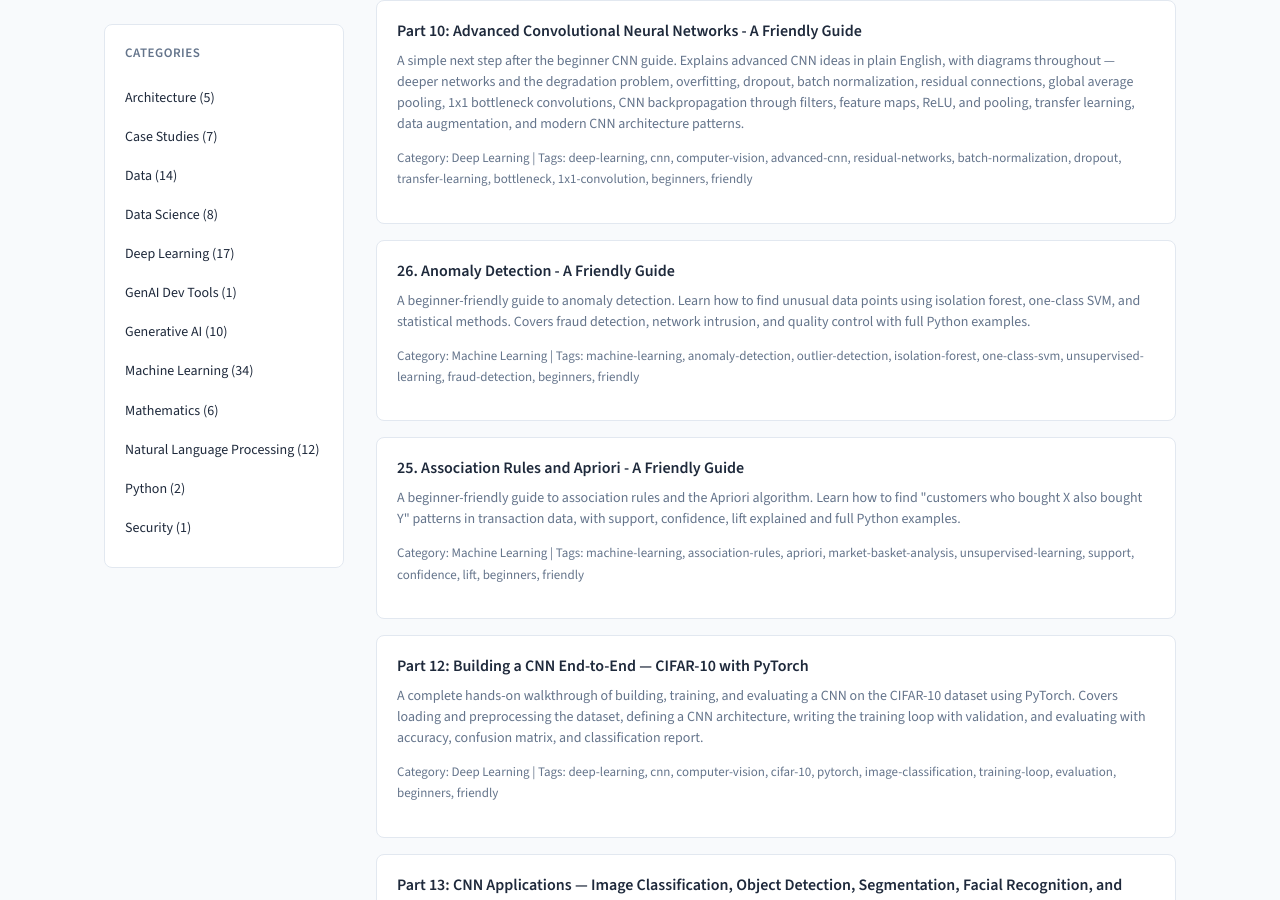
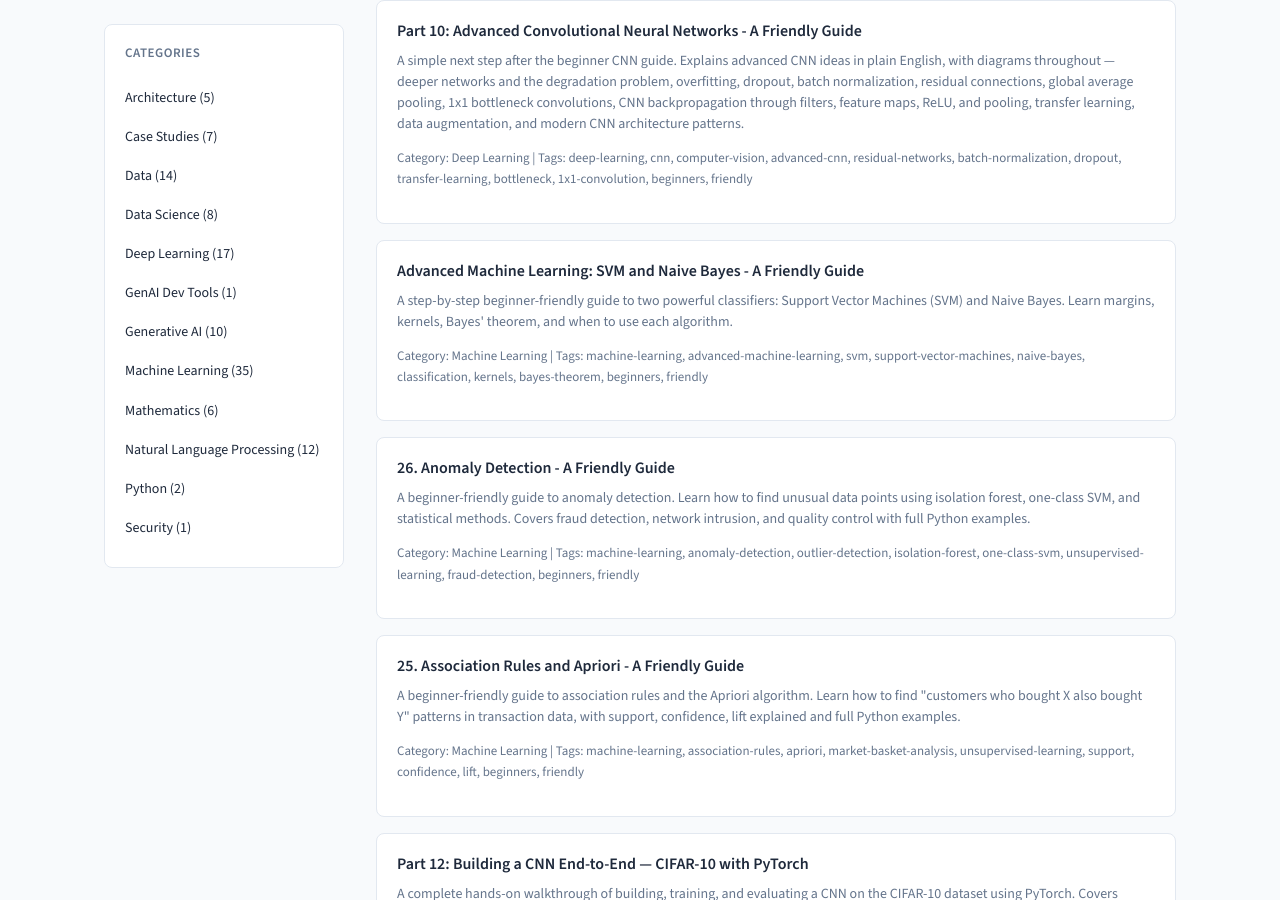
Before and after one commit to rilov/handbook, a Jekyll site: the page built from index.md, in a window 1280 px wide and 900 px high, scrolled down 566 px. Built offline with Jekyll 4.4.1, drawn with Linux system fonts in a browser that asks for light colours; some of the changed lines change nothing that is shown.

Commit message:
Add Advanced Machine Learning SVM and Naive Bayes topic and update ML category index

````diff
--- /dev/null
+++ b/_topics/Advanced Machine Learning - SVM and Naive Bayes - A Friendly Guide.md
@@ -0,0 +1,367 @@
+---
+title: "Advanced Machine Learning: SVM and Naive Bayes - A Friendly Guide"
+category: Machine Learning
+order: 35
+tags:
+  - machine-learning
+  - advanced-machine-learning
+  - svm
+  - support-vector-machines
+  - naive-bayes
+  - classification
+  - kernels
+  - bayes-theorem
+  - beginners
+  - friendly
+summary: "A step-by-step beginner-friendly guide to two powerful classifiers: Support Vector Machines (SVM) and Naive Bayes. Learn margins, kernels, Bayes' theorem, and when to use each algorithm."
+---
+
+# Advanced Machine Learning: SVM and Naive Bayes
+
+This guide covers two classic machine learning algorithms used for classification:
+
+- **Support Vector Machine (SVM)** — finds the best boundary between classes.
+- **Naive Bayes** — classifies using probability and Bayes' theorem.
+
+Both are simple to explain, powerful in practice, and still used in real applications today.
+
+---
+
+## 1. What is a margin classifier?
+
+Imagine you have two groups of emails on a graph:
+
+- **Not spam** emails: few suspicious words, few links
+- **Spam** emails: many suspicious words, many links
+
+You can draw a line that separates them. But many lines can work.
+
+```text
+Line A: very close to the spam emails
+Line B: right in the middle of the gap           ← best choice
+Line C: very close to the normal emails
+```
+
+**Line B** is best because it leaves the largest empty space on both sides. This empty space is called the **margin**.
+
+A classifier that tries to maximise the margin is called a **margin classifier**.
+
+> **Memory trick:** Think of the margin as a safety zone. A wider safety zone means fewer mistakes when new data arrives.
+
+---
+
+## 2. Support Vector Machines (SVM)
+
+SVM is a margin classifier. It finds the boundary that has the biggest possible gap between the two classes.
+
+### 2.1 Support vectors — the important points
+
+Most training points do not affect the boundary. Only the points closest to the boundary matter. These special points are called **support vectors**.
+
+```text
+Normal:  ●  ●  [●]  |  [■]  ■  ■  : Spam
+                    ↑    ↑
+              support vectors
+```
+
+If you remove the other points and keep only the support vectors, the boundary stays the same.
+
+> **Memory trick:** Support vectors are like the fence posts that hold the boundary line in place.
+
+### 2.2 Soft margin — real life is messy
+
+Real data is rarely perfectly separable. Some spam emails look normal, and some normal emails look spammy.
+
+SVM handles this with a **soft margin**. The parameter `C` controls how strict the model is:
+
+| C value | What happens |
+|---|---|
+| **Large C** | Tries hard to classify every training point correctly. Can overfit. |
+| **Small C** | Allows some mistakes. Usually generalises better. |
+
+```python
+from sklearn.svm import SVC
+
+strict = SVC(C=100)      # large C, tight margin
+relaxed = SVC(C=0.1)     # small C, wide margin
+```
+
+> **Memory trick:** C is the cost of being wrong. A high C means mistakes are expensive, so the model becomes strict.
+
+### 2.3 The kernel trick — when a straight line is not enough
+
+Some data cannot be separated by a straight line. For example, imagine one class surrounded by another class in a circle.
+
+```text
+       ●  ●  ●
+    ●           ●
+  ●    ■  ■  ■    ●
+  ●   ■  ■  ■  ■  ●
+    ●           ●
+       ●  ●  ●
+```
+
+No straight line separates the circles from the squares. But if we move the data into a higher-dimensional space, it becomes separable.
+
+A **kernel** does this transformation without actually moving the data. It only changes the way distances are measured. This is called the **kernel trick**.
+
+Common kernels:
+
+| Kernel | Use case |
+|---|---|
+| **Linear** | Data can be separated by a straight line. Fast. |
+| **Polynomial** | Data needs a curved boundary. |
+| **RBF (Radial Basis Function)** | Complex boundaries. Most common non-linear choice. |
+
+```python
+from sklearn.svm import SVC
+
+linear = SVC(kernel='linear')       # straight boundary
+rbf = SVC(kernel='rbf')             # flexible boundary
+poly = SVC(kernel='poly', degree=3)   # curved boundary
+```
+
+### 2.4 SVM demonstration in Python
+
+```python
+from sklearn.svm import SVC
+from sklearn.model_selection import train_test_split
+from sklearn.datasets import load_iris
+from sklearn.metrics import accuracy_score
+
+# Load data
+iris = load_iris()
+X = iris.data
+y = iris.target
+
+# Split into train and test
+X_train, X_test, y_train, y_test = train_test_split(
+    X, y, test_size=0.2, random_state=42
+)
+
+# Train an SVM with RBF kernel
+model = SVC(kernel='rbf', C=1.0)
+model.fit(X_train, y_train)
+
+# Predict and evaluate
+predictions = model.predict(X_test)
+print("Accuracy:", accuracy_score(y_test, predictions))
+```
+
+### 2.5 When to use SVM
+
+- Small to medium datasets
+- When the number of features is large
+- When you need a clear decision boundary
+- When you want control over overfitting through `C` and the kernel
+
+SVMs are slower on very large datasets. For millions of rows, algorithms like Random Forest or Gradient Boosting are usually better.
+
+---
+
+## 3. Naive Bayes
+
+Naive Bayes classifies by asking:
+
+> Given the evidence I see, which class is most likely?
+
+### 3.1 The intuition
+
+You receive an email:
+
+```text
+"Congratulations! You won a free iPhone."
+```
+
+From past experience, you know:
+
+- The word "free" appears in 80% of spam but only 5% of normal emails.
+- The word "won" appears in 60% of spam but only 2% of normal emails.
+- The word "Congratulations" appears in 55% of spam but 10% of normal emails.
+
+Naive Bayes combines these clues to estimate the probability that the email is spam.
+
+> **Memory trick:** Naive Bayes is like a detective who weighs each clue and reaches a verdict.
+
+### 3.2 Bayes' theorem
+
+Bayes' theorem tells us how to update a belief when we see new evidence.
+
+```text
+P(class | evidence) = P(evidence | class) × P(class)
+                    ─────────────────────────────────
+                              P(evidence)
+```
+
+Read it as:
+
+> The probability of a class given the evidence depends on how likely the evidence is for that class, how common the class is overall, and how common the evidence is overall.
+
+For spam detection:
+
+```text
+P(spam | words) = P(words | spam) × P(spam)
+                  ───────────────────────────
+                        P(words)
+```
+
+### 3.3 The "naive" assumption
+
+The word **naive** means the model assumes each feature is independent of the others. In spam detection, it assumes the word "free" does not affect the word "won".
+
+This assumption is usually wrong in real life. Words often appear together. But the model still works well because it only needs to pick the most likely class, not calculate exact probabilities.
+
+> **Memory trick:** Naive Bayes pretends each clue is independent. It is a simple lie that makes the math easy and often gives the right answer.
+
+### 3.4 Types of Naive Bayes
+
+Different types exist for different kinds of data.
+
+| Type | Best for | Example |
+|---|---|---|
+| **Multinomial** | Count data, especially text | Word counts in emails |
+| **Bernoulli** | Binary features | Word present or absent in email |
+| **Gaussian** | Continuous numerical features | Height, weight, temperature |
+
+```python
+from sklearn.naive_bayes import MultinomialNB, BernoulliNB, GaussianNB
+
+multinomial = MultinomialNB()   # word counts
+bernoulli = BernoulliNB()       # word present / absent
+gaussian = GaussianNB()         # continuous numbers
+```
+
+### 3.5 Numerical stability and log-space
+
+When you multiply many small probabilities, computers can round them to zero. To avoid this, Naive Bayes works in **log space**.
+
+Instead of multiplying probabilities:
+
+```text
+P(words | spam) = P(word1 | spam) × P(word2 | spam) × ...
+```
+
+It adds their logarithms:
+
+```text
+log P(words | spam) = log P(word1 | spam) + log P(word2 | spam) + ...
+```
+
+Adding small numbers is safer than multiplying tiny numbers. The class with the highest log score still wins.
+
+> **Memory trick:** Logs turn multiplication into addition. It is the same answer, but the computer does not lose precision.
+
+### 3.6 Choosing the right Naive Bayes model
+
+| Data type | Choose |
+|---|---|
+| Text word counts | Multinomial Naive Bayes |
+| Binary features | Bernoulli Naive Bayes |
+| Continuous numbers | Gaussian Naive Bayes |
+| Mixed data | Try Gaussian or preprocess first |
+
+### 3.7 Advantages and disadvantages
+
+**Advantages:**
+
+- Very fast to train and predict
+- Works well with many features, especially text
+- Needs little training data to start
+- Easy to understand and explain
+
+**Disadvantages:**
+
+- The independence assumption is rarely true
+- Can give overconfident probabilities
+- Struggles with features that are highly correlated
+
+### 3.8 Naive Bayes demonstration in Python
+
+```python
+from sklearn.naive_bayes import MultinomialNB
+from sklearn.feature_extraction.text import CountVectorizer
+from sklearn.model_selection import train_test_split
+from sklearn.metrics import accuracy_score
+
+emails = [
+    "Win a free prize now",      # spam
+    "Free offer for you",         # spam
+    "Meeting tomorrow at 10",     # not spam
+    "Lunch today?",               # not spam
+    "Congratulations free gift",  # spam
+    "Can you send the report?",   # not spam
+]
+
+labels = [1, 1, 0, 0, 1, 0]  # 1 = spam, 0 = not spam
+
+# Convert text to word counts
+vectorizer = CountVectorizer()
+X = vectorizer.fit_transform(emails)
+
+# Split and train
+X_train, X_test, y_train, y_test = train_test_split(
+    X, labels, test_size=0.3, random_state=42
+)
+
+model = MultinomialNB()
+model.fit(X_train, y_train)
+
+predictions = model.predict(X_test)
+print("Accuracy:", accuracy_score(y_test, predictions))
+```
+
+### 3.9 Comparison with other classification models
+
+| Model | Best for | Notes |
+|---|---|---|
+| **Naive Bayes** | Text, fast baseline | Assumes features are independent |
+| **Logistic Regression** | Linearly separable data | Gives calibrated probabilities |
+| **SVM** | Medium datasets, clear margins | Good with kernels for complex boundaries |
+| **Decision Tree** | Interpretable rules | Can overfit easily |
+| **Random Forest** | General-purpose | Often strongest for tabular data |
+
+---
+
+## 4. SVM vs Naive Bayes — quick decision guide
+
+| Question | Use SVM | Use Naive Bayes |
+|---|---|---|
+| Is the data mostly text? | Sometimes | Very often |
+| Do you need probabilities? | Not directly | Yes |
+| Is the dataset small? | Yes, great | Yes, works with little data |
+| Is the dataset huge? | Maybe too slow | Fast |
+| Is the boundary complex? | Use RBF kernel | Try a different model |
+| Do you need an explainable result? | Less explainable | Easy to explain |
+
+---
+
+## 5. Summary
+
+- **SVM** finds the boundary with the largest margin. It uses support vectors and can handle non-linear data with the kernel trick.
+- **Naive Bayes** uses probability and Bayes' theorem. It assumes features are independent, which makes the math simple.
+- **SVM** is strong for clear boundaries and medium datasets.
+- **Naive Bayes** is fast and works especially well for text classification.
+
+---
+
+## 6. Practice questions
+
+1. Why is Line B better than Line A or Line C in the margin example?
+2. What are support vectors, and why do they matter?
+3. What does a large `C` value do in an SVM?
+4. When would you use an RBF kernel instead of a linear kernel?
+5. What is the "naive" assumption in Naive Bayes?
+6. Which type of Naive Bayes is best for text word counts?
+7. Why does Naive Bayes use log probabilities instead of multiplying probabilities directly?
+
+### Answers
+
+```text
+1. Line B has the largest margin, so it generalises better to new data.
+2. Support vectors are the closest points to the boundary. They define the boundary.
+3. A large C makes the model strict and tries to avoid training errors. It can overfit.
+4. Use RBF when the classes cannot be separated by a straight line.
+5. It assumes each feature is independent of the others.
+6. Multinomial Naive Bayes is best for text word counts.
+7. Multiplying many tiny probabilities can underflow to zero. Adding logs avoids this.
+```
--- a/categories/machine-learning/index.md
+++ b/categories/machine-learning/index.md
@@ -20,6 +20,7 @@ Learn machine learning fundamentals and practical algorithms from scratch. The t
 10. Hierarchical Clustering
 11. K-Nearest Neighbours
 12. ML Quick Reference - Libraries, Metrics, and Cheat Sheet
+13. **[Advanced Machine Learning: SVM and Naive Bayes]({{ site.baseurl }}/topics/advanced-machine-learning-svm-and-naive-bayes)** — Margins, support vectors, the kernel trick, Bayes' theorem, the naive assumption, and how to choose between SVM and Naive Bayes for classification tasks.
 
 **Beginner-friendly companions:**
 
````
